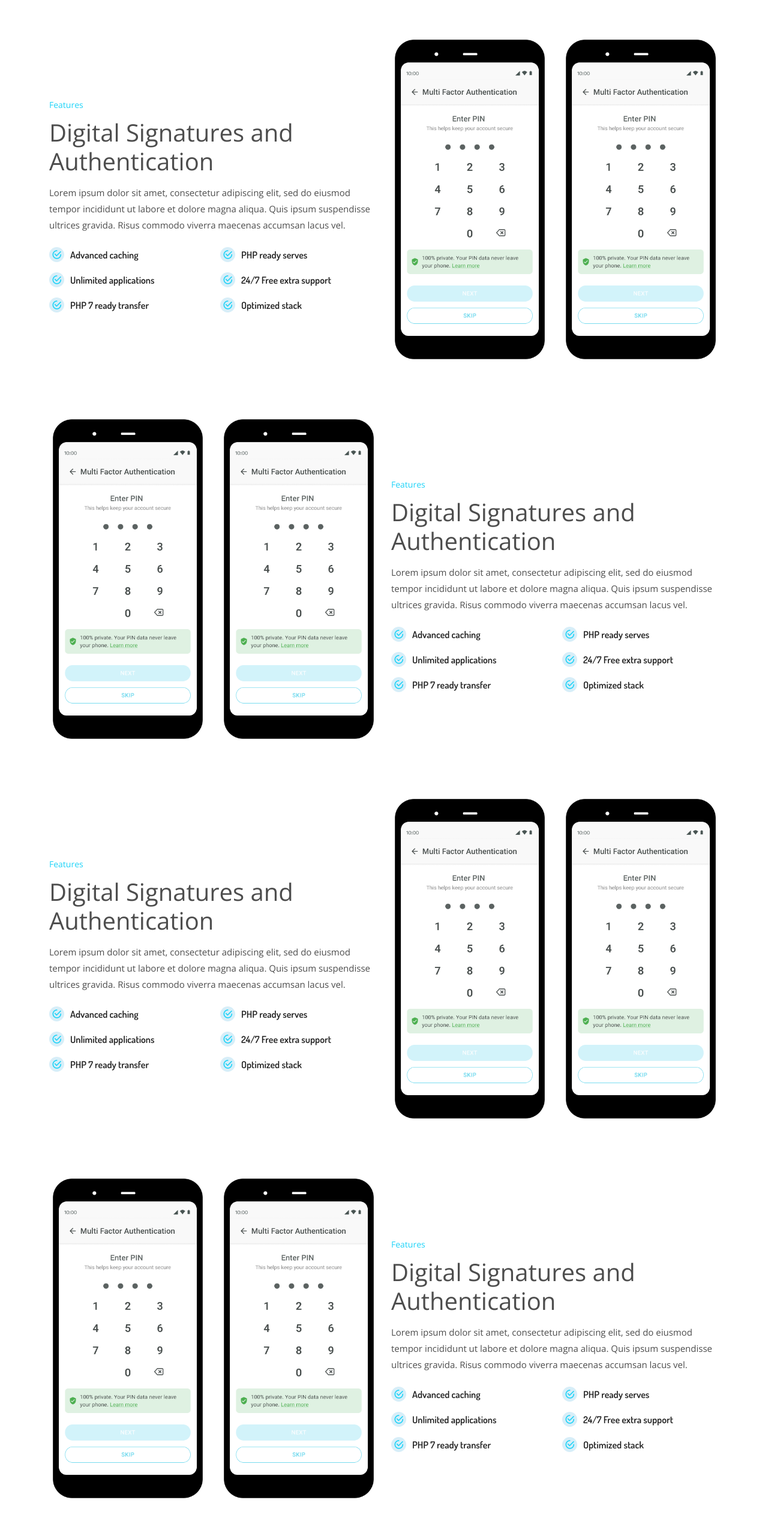
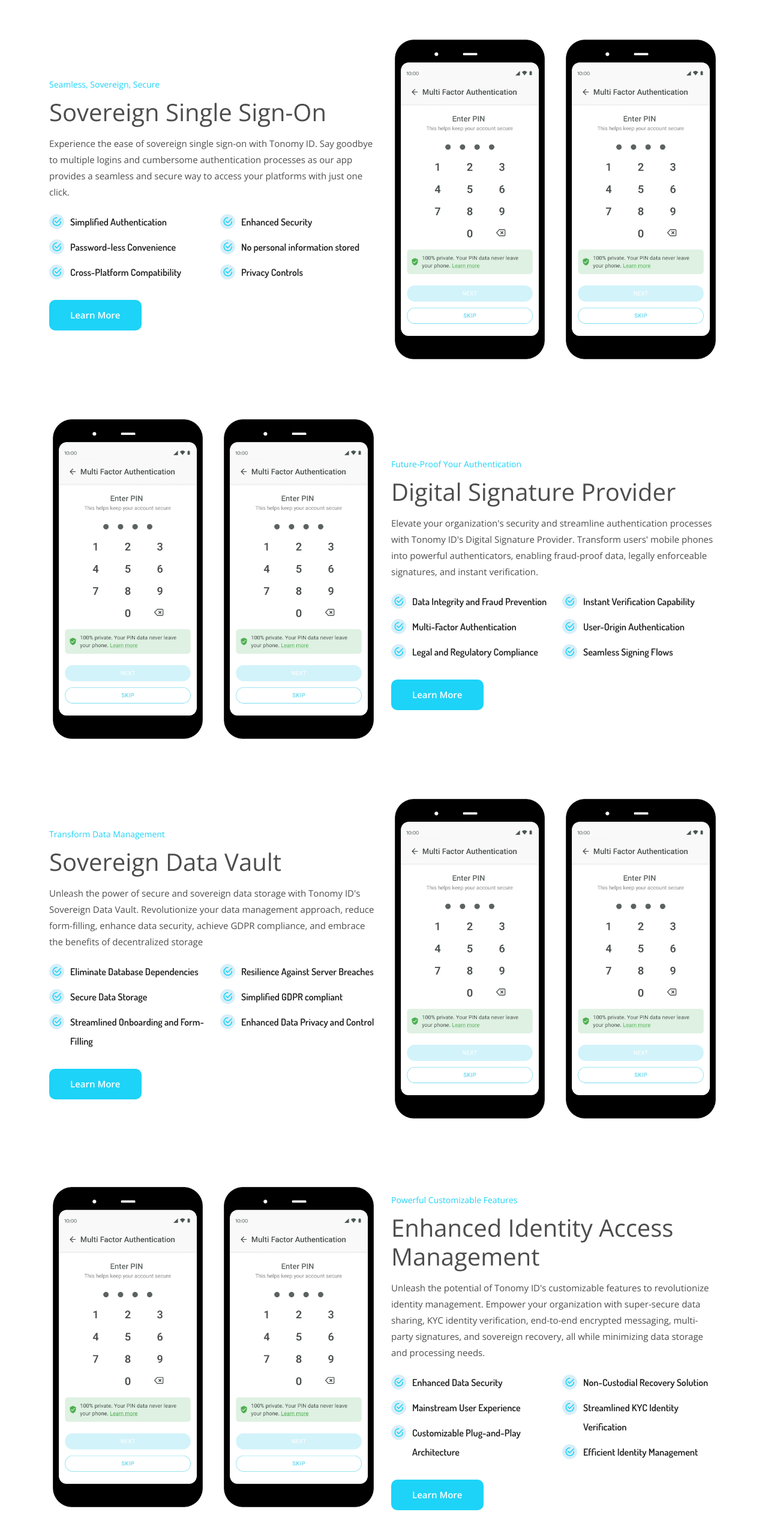
Before and after one commit to Tonomy-Foundation/Tonomy-Foundation-Next-Website, a Next.js app: page / in a window 1280 px wide. Shown: the part 2900-5466 px from the top of the page at 60% size. Built offline with nearby package versions, Linux system fonts and the light colour scheme.

Commit message:
feat: Content for features

```diff
--- a/components/HomeOne/FeatureOthers.js
+++ b/components/HomeOne/FeatureOthers.js
@@ -18,24 +18,24 @@
 
                     <div className="col-lg-6">
                         <div className="about-content">
-                            <span>Features</span>
-                            <h2>Digital Signatures and Authentication</h2>
-                            <p>Lorem ipsum dolor sit amet, consectetur adipiscing elit, sed do eiusmod tempor incididunt ut labore et dolore magna aliqua. Quis ipsum suspendisse ultrices gravida. Risus commodo viverra maecenas accumsan lacus vel.</p>
+                            <span>Powerful Customizable Features</span>
+                            <h2>Enhanced Identity Access Management</h2>
+                            <p>Unleash the potential of Tonomy ID's customizable features to revolutionize identity management. Empower your organization with super-secure data sharing, KYC identity verification, end-to-end encrypted messaging, multi-party signatures, and sovereign recovery, all while minimizing data storage and processing needs.</p>
 
                             <div className="row">
                                 <div className="col-lg-6 col-sm-6">
                                     <ul>
                                         <li>
                                             <i className="flaticon-checked"></i>
-                                            Advanced caching
+                                            Enhanced Data Security
                                         </li>
                                         <li>
                                             <i className="flaticon-checked"></i>
-                                            Unlimited  applications
+                                            Mainstream User Experience
                                         </li>
                                         <li>
                                             <i className="flaticon-checked"></i>
-                                            PHP 7 ready transfer
+                                            Customizable Plug-and-Play Architecture
                                         </li>
                                     </ul>
                                 </div>
@@ -44,25 +44,25 @@
                                     <ul>
                                         <li>
                                             <i className="flaticon-checked"></i>
-                                            PHP ready serves
+                                            Non-Custodial Recovery Solution
                                         </li>
                                         <li>
                                             <i className="flaticon-checked"></i>
-                                            24/7 Free extra support
+                                            Streamlined KYC Identity Verification
                                         </li>
                                         <li>
                                             <i className="flaticon-checked"></i>
-                                            Optimized stack
+                                            Efficient Identity Management
                                         </li>
                                     </ul>
                                 </div>
                             </div>
 
-                            {/* <Link href="/about-1">
-                                <a className="default-btn">
+                            <Link href="https://www.canva.com/design/DAFnktNOWKU/Ps1zXw3XICaEMiB0R4Ghkg/view#17">
+                                <a target="_blank" className="default-btn">
                                     Learn More
                                 </a>
-                            </Link> */}
+                            </Link>
                         </div>
                     </div>
                 </div>
--- a/components/HomeOne/FeatureSSO.js
+++ b/components/HomeOne/FeatureSSO.js
@@ -8,24 +8,25 @@
 
                     <div className="col-lg-6">
                         <div className="about-content">
-                            <span>Features</span>
-                            <h2>Digital Signatures and Authentication</h2>
-                            <p>Lorem ipsum dolor sit amet, consectetur adipiscing elit, sed do eiusmod tempor incididunt ut labore et dolore magna aliqua. Quis ipsum suspendisse ultrices gravida. Risus commodo viverra maecenas accumsan lacus vel.</p>
+                            <span>Seamless, Sovereign, Secure</span>
+                            <h2>Sovereign Single Sign-On</h2>
+                            <p>Experience the ease of sovereign single sign-on with Tonomy ID. Say goodbye to multiple logins and cumbersome authentication processes as our app provides a seamless and secure way to access your platforms with just one click.
+                            </p>
 
                             <div className="row">
                                 <div className="col-lg-6 col-sm-6">
                                     <ul>
                                         <li>
                                             <i className="flaticon-checked"></i>
-                                            Advanced caching
+                                            Simplified Authentication
                                         </li>
                                         <li>
                                             <i className="flaticon-checked"></i>
-                                            Unlimited  applications
+                                            Password-less Convenience
                                         </li>
                                         <li>
                                             <i className="flaticon-checked"></i>
-                                            PHP 7 ready transfer
+                                            Cross-Platform Compatibility
                                         </li>
                                     </ul>
                                 </div>
@@ -34,25 +35,25 @@
                                     <ul>
                                         <li>
                                             <i className="flaticon-checked"></i>
-                                            PHP ready serves
+                                            Enhanced Security
                                         </li>
                                         <li>
                                             <i className="flaticon-checked"></i>
-                                            24/7 Free extra support
+                                            No personal information stored
                                         </li>
                                         <li>
                                             <i className="flaticon-checked"></i>
-                                            Optimized stack
+                                            Privacy Controls
                                         </li>
                                     </ul>
                                 </div>
                             </div>
 
-                            {/* <Link href="/about-1">
-                                <a className="default-btn">
+                            <Link href="https://www.canva.com/design/DAFnktNOWKU/Ps1zXw3XICaEMiB0R4Ghkg/view#18">
+                                <a target="_blank" className="default-btn">
                                     Learn More
                                 </a>
-                            </Link> */}
+                            </Link>
                         </div>
                     </div>
 
--- a/components/HomeOne/FeatureSigner.js
+++ b/components/HomeOne/FeatureSigner.js
@@ -18,24 +18,25 @@
 
                     <div className="col-lg-6">
                         <div className="about-content">
-                            <span>Features</span>
-                            <h2>Digital Signatures and Authentication</h2>
-                            <p>Lorem ipsum dolor sit amet, consectetur adipiscing elit, sed do eiusmod tempor incididunt ut labore et dolore magna aliqua. Quis ipsum suspendisse ultrices gravida. Risus commodo viverra maecenas accumsan lacus vel.</p>
+                            <span>Future-Proof Your Authentication</span>
+                            <h2>Digital Signature Provider</h2>
+                            <p>Elevate your organization's security and streamline authentication processes with Tonomy ID's Digital Signature Provider. Transform users' mobile phones into powerful authenticators, enabling fraud-proof data, legally enforceable signatures, and instant verification.
+                            </p>
 
                             <div className="row">
                                 <div className="col-lg-6 col-sm-6">
                                     <ul>
                                         <li>
                                             <i className="flaticon-checked"></i>
-                                            Advanced caching
+                                            Data Integrity and Fraud Prevention
                                         </li>
                                         <li>
                                             <i className="flaticon-checked"></i>
-                                            Unlimited  applications
+                                            Multi-Factor Authentication
                                         </li>
                                         <li>
                                             <i className="flaticon-checked"></i>
-                                            PHP 7 ready transfer
+                                            Legal and Regulatory Compliance
                                         </li>
                                     </ul>
                                 </div>
@@ -44,25 +45,25 @@
                                     <ul>
                                         <li>
                                             <i className="flaticon-checked"></i>
-                                            PHP ready serves
+                                            Instant Verification Capability
                                         </li>
                                         <li>
                                             <i className="flaticon-checked"></i>
-                                            24/7 Free extra support
+                                            User-Origin Authentication
                                         </li>
                                         <li>
                                             <i className="flaticon-checked"></i>
-                                            Optimized stack
+                                            Seamless Signing Flows
                                         </li>
                                     </ul>
                                 </div>
                             </div>
 
-                            {/* <Link href="/about-1">
-                                <a className="default-btn">
+                            <Link href="https://www.canva.com/design/DAFnktNOWKU/Ps1zXw3XICaEMiB0R4Ghkg/view#23">
+                                <a target="_blank" className="default-btn">
                                     Learn More
                                 </a>
-                            </Link> */}
+                            </Link>
                         </div>
                     </div>
                 </div>
--- a/components/HomeOne/FeatureSovereignVault.js
+++ b/components/HomeOne/FeatureSovereignVault.js
@@ -8,24 +8,25 @@
 
                     <div className="col-lg-6">
                         <div className="about-content">
-                            <span>Features</span>
-                            <h2>Digital Signatures and Authentication</h2>
-                            <p>Lorem ipsum dolor sit amet, consectetur adipiscing elit, sed do eiusmod tempor incididunt ut labore et dolore magna aliqua. Quis ipsum suspendisse ultrices gravida. Risus commodo viverra maecenas accumsan lacus vel.</p>
+                            <span>Transform Data Management</span>
+                            <h2>Sovereign Data Vault</h2>
+                            <p>Unleash the power of secure and sovereign data storage with Tonomy ID's Sovereign Data Vault. Revolutionize your data management approach, reduce form-filling, enhance data security, achieve GDPR compliance, and embrace the benefits of decentralized storage
+                            </p>
 
                             <div className="row">
                                 <div className="col-lg-6 col-sm-6">
                                     <ul>
                                         <li>
                                             <i className="flaticon-checked"></i>
-                                            Advanced caching
+                                            Eliminate Database Dependencies
                                         </li>
                                         <li>
                                             <i className="flaticon-checked"></i>
-                                            Unlimited  applications
+                                            Secure Data Storage
                                         </li>
                                         <li>
                                             <i className="flaticon-checked"></i>
-                                            PHP 7 ready transfer
+                                            Streamlined Onboarding and Form-Filling
                                         </li>
                                     </ul>
                                 </div>
@@ -34,25 +35,25 @@
                                     <ul>
                                         <li>
                                             <i className="flaticon-checked"></i>
-                                            PHP ready serves
+                                            Resilience Against Server Breaches
                                         </li>
                                         <li>
                                             <i className="flaticon-checked"></i>
-                                            24/7 Free extra support
+                                            Simplified GDPR compliant
                                         </li>
                                         <li>
                                             <i className="flaticon-checked"></i>
-                                            Optimized stack
+                                            Enhanced Data Privacy and Control
                                         </li>
                                     </ul>
                                 </div>
                             </div>
 
-                            {/* <Link href="/about-1">
-                                <a className="default-btn">
+                            <Link href="https://www.canva.com/design/DAFnktNOWKU/Ps1zXw3XICaEMiB0R4Ghkg/view#41">
+                                <a target="_blank" className="default-btn">
                                     Learn More
                                 </a>
-                            </Link> */}
+                            </Link>
                         </div>
                     </div>
 
```
